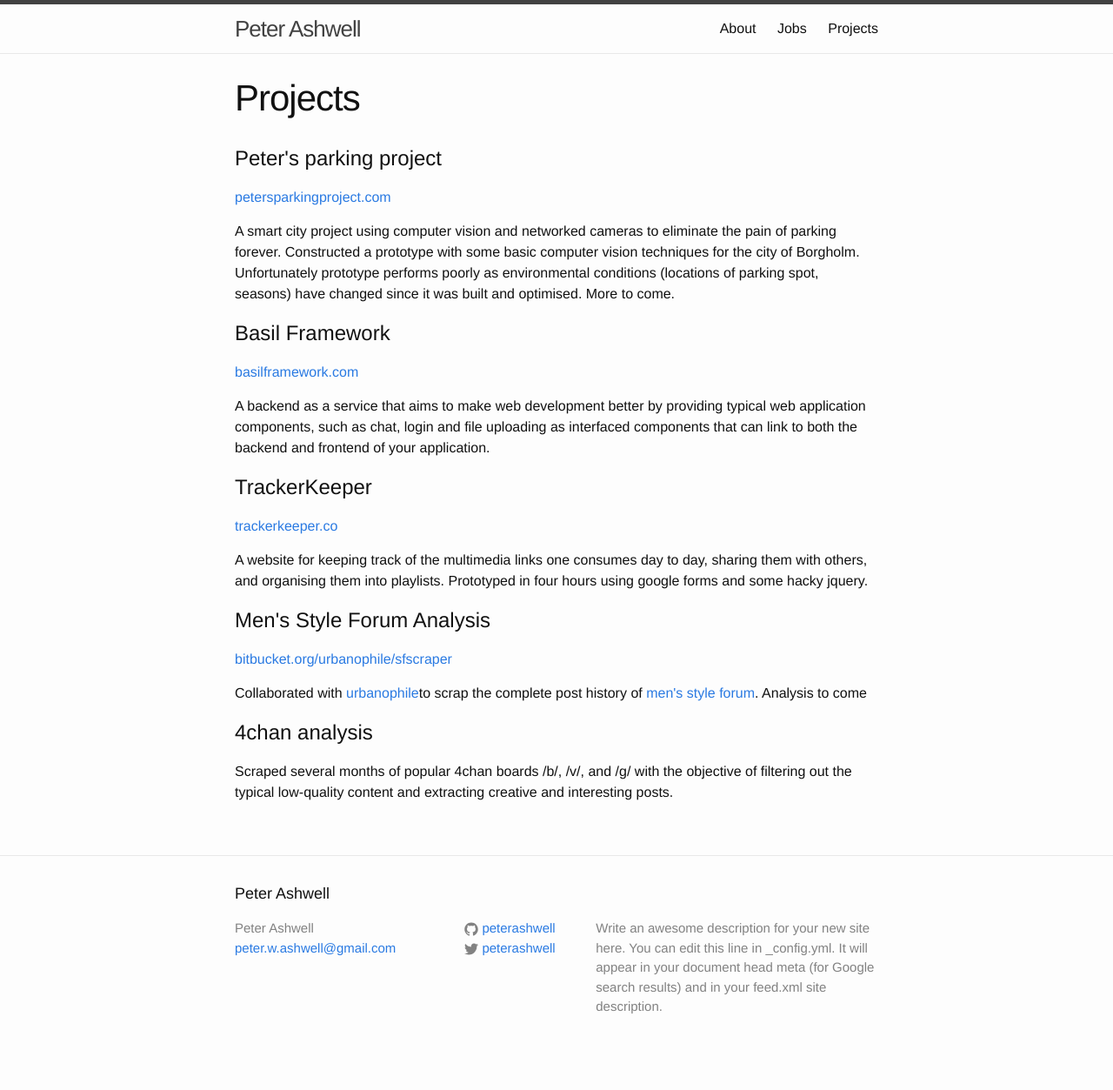
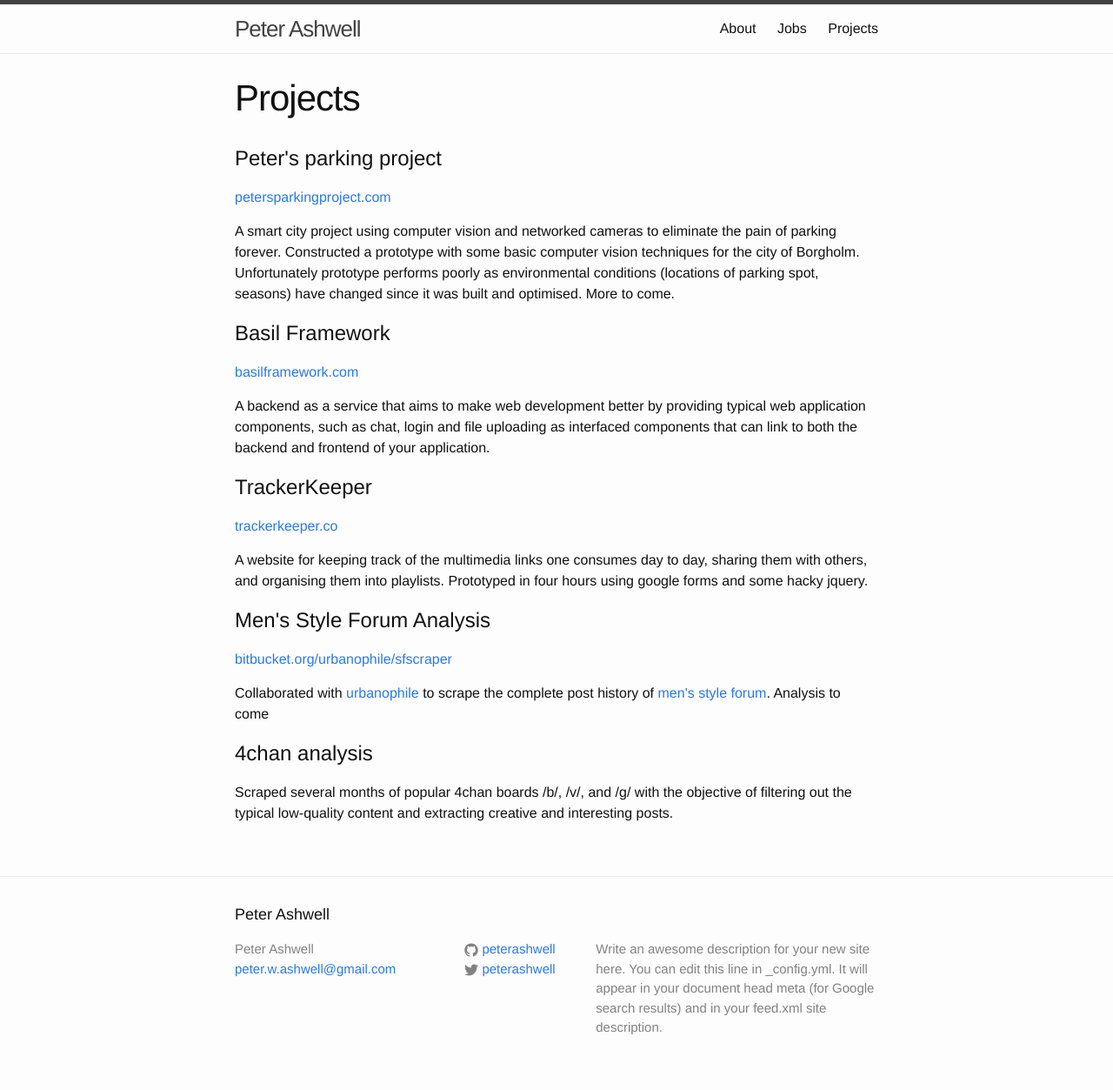
Before and after one commit to peterashwell/peterashwell.github.io, a Jekyll site: the page built from projects.md, in a window 1280 px wide. Shown: the whole page at 87% size. Built offline with Jekyll 4.4.1, drawn with Linux system fonts in a browser that asks for light colours; before the commit the page ends 1229 px from its top, so only the background shows below that.

Commit message:
Fixed minor mistakes

```diff
--- a/projects.md
+++ b/projects.md
@@ -18,7 +18,7 @@ permalink: /projects/
 
 <h1>Men's Style Forum Analysis</h1>
 <a href="https://bitbucket.org/urbanophile/sfscraper">bitbucket.org/urbanophile/sfscraper</a>
-<p>Collaborated with <a href="https://bitbucket.org/urbanophile">urbanophile</a>to scrap the complete post history of <a href="http://www.styleforum.net">men's style forum</a>. Analysis to come</p>
+<p>Collaborated with <a href="https://bitbucket.org/urbanophile">urbanophile</a> to scrape the complete post history of <a href="http://www.styleforum.net">men's style forum</a>. Analysis to come</p>
 
 <h1>4chan analysis</h1>
 <p>Scraped several months of popular 4chan boards /b/, /v/, and /g/ with the objective of filtering out the typical low-quality content and extracting creative and interesting posts.</p>
```
